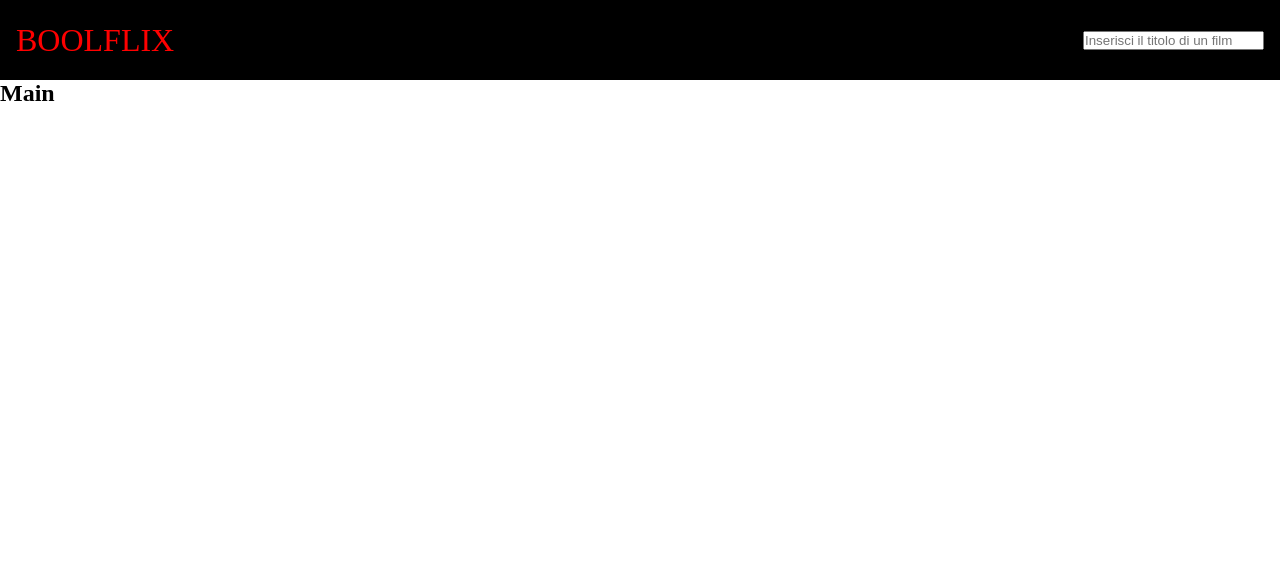
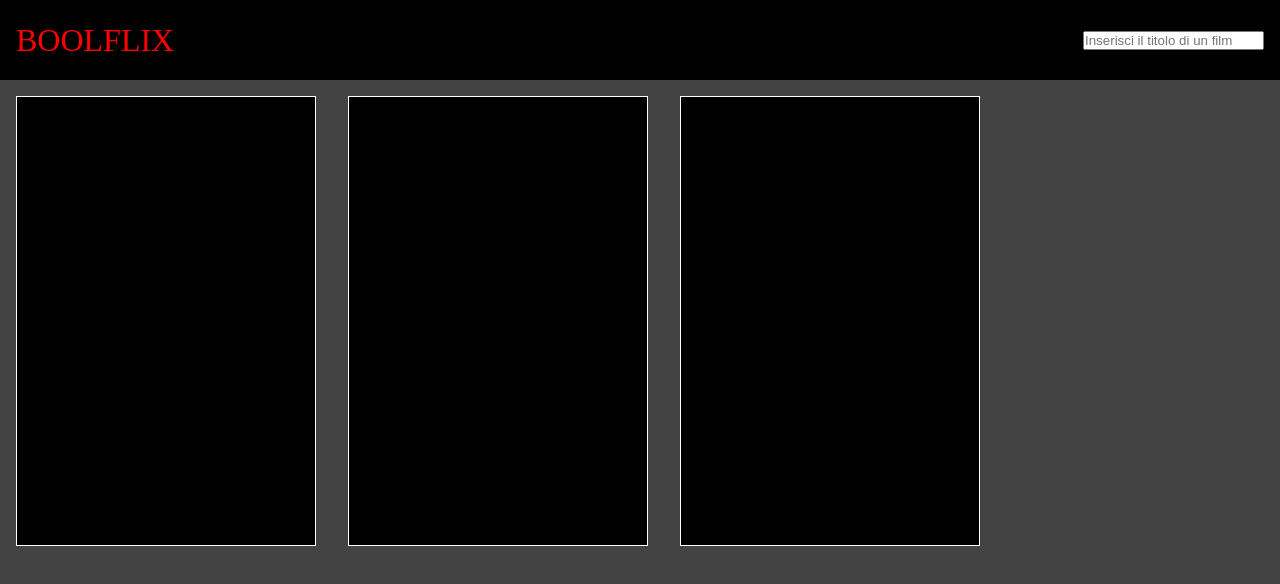
Before and after one commit to Marcap00/vite-boolflix, a Vue app: page / in a window 1280 px wide. Shown: the top 584 px of the page. Built offline with nearby package versions, Linux system fonts and the light colour scheme; the HTML template or start-up script is replaced by a standard one.

Commit message:
create and imported components for list cards and for single card and added styles to them

```diff
--- a/src/components/AppMain.vue
+++ b/src/components/AppMain.vue
@@ -1,16 +1,37 @@
 <script>
+import ListCards from './MainListCards.vue';
 export default {
     data() {
         return {
 
         }
     },
+    components: {
+        ListCards
+    }
 };
 </script>
 
 <template>
-    <h2>Main</h2>
+
+    <main>
+        <div class="container">
+
+            <ListCards />
+
+        </div>
+    </main>
+
 
 </template>
 
-<style lang="scss"></style>
+<style lang="scss">
+@use '../styles/partials/variables.scss' as *;
+
+main {
+    background-color: $bg-main;
+    height: calc(100vh - 80px);
+
+
+}
+</style>
--- /dev/null
+++ b/src/components/ListCardsItem.vue
@@ -0,0 +1,45 @@
+<script>
+
+export default {
+    data() {
+        return {
+
+        }
+    },
+    components: {
+
+    }
+};
+</script>
+
+<template>
+    <div class="col">
+        <div class="card">
+            <!-- <img src="" alt=""> -->
+        </div>
+    </div>
+    <div class="col">
+        <div class="card">
+            <!-- <img src="" alt=""> -->
+        </div>
+    </div>
+    <div class="col">
+        <div class="card">
+            <!-- <img src="" alt=""> -->
+        </div>
+    </div>
+
+
+</template>
+
+<style lang="scss">
+.col {
+
+    .card {
+        background-color: #000;
+        border: 1px solid #fff;
+        height: 450px;
+        width: 300px;
+    }
+}
+</style>
--- /dev/null
+++ b/src/components/MainListCards.vue
@@ -0,0 +1,27 @@
+<script>
+import CardsItem from './ListCardsItem.vue';
+export default {
+    data() {
+        return {
+
+        }
+    },
+    components: {
+        CardsItem
+    }
+};
+</script>
+
+<template>
+    <div class="row">
+        <CardsItem />
+    </div>
+
+</template>
+
+<style lang="scss">
+.row {
+    display: flex;
+    gap: 2rem;
+}
+</style>
--- a/src/styles/general.scss
+++ b/src/styles/general.scss
@@ -9,7 +9,7 @@
 /* Utilities */
 
 .container {
-    max-width: 1200px;
+    max-width: 100%;
     margin: 0 auto;
-    padding: 0 15px;
+    padding: 1rem;
 }
--- a/src/styles/partials/_variables.scss
+++ b/src/styles/partials/_variables.scss
@@ -0,0 +1 @@
+$bg-main: #434343;
```
